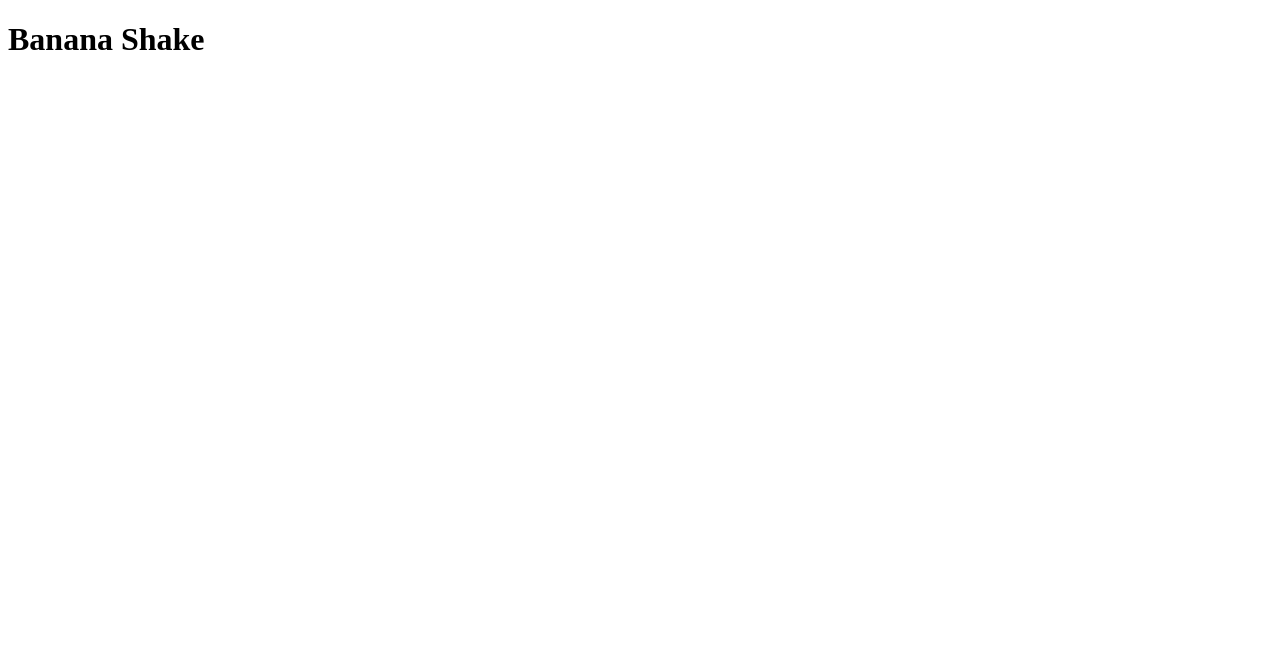
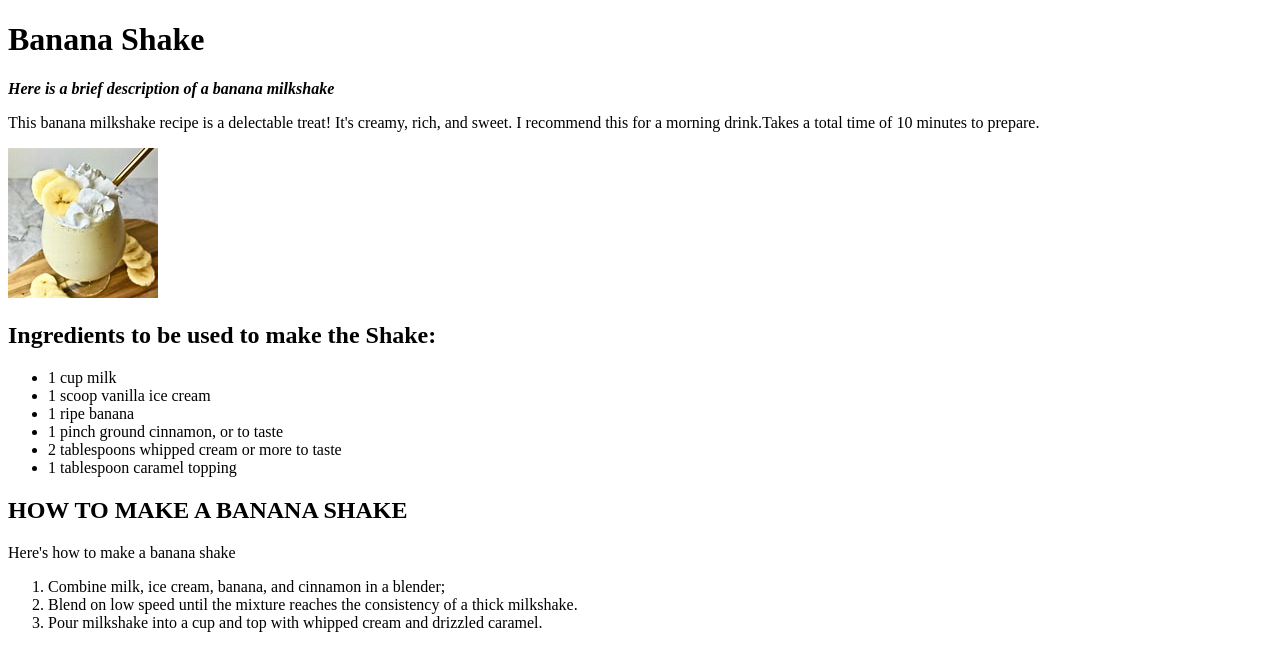
Before and after one commit to Acey3/odin-recipes, a plain HTML site: page recipes/bulkingmilkshake.html in a window 1280 px wide. Drawn offline with Linux system fonts and the light colour scheme.

Commit message:
added the image added the ingredients added the procedure

```diff
--- a/recipes/bulkingmilkshake.html
+++ b/recipes/bulkingmilkshake.html
@@ -7,6 +7,27 @@
 </head>
 <body>
     <h1>Banana Shake</h1>
+    <p><em><strong>Here is a brief description of a banana milkshake</strong></em></p>
+    <p>This banana milkshake recipe is a delectable treat!
+        It's creamy, rich, and sweet. I recommend this for a morning drink.Takes a total time of 10 minutes to prepare.</p>
+        <img src="/recipes/images/bananashake.jpeg" alt="This is an image of a banana Shake">
+        <h2>Ingredients to be used to make the Shake:</h2>
+        <ul>
+            <li>1 cup milk</li>
+            <li>1 scoop vanilla ice cream</li>
+            <li>1 ripe banana</li>
+            <li>1 pinch ground cinnamon, or to taste</li>
+            <li>2 tablespoons whipped cream or more to taste</li>
+            <li>1 tablespoon caramel topping</li>
+        </ul>
+        <h2>HOW TO MAKE A BANANA SHAKE</h2>
+        <P>Here's how to make a banana shake</P>
+        <ol>
+            <li>Combine milk, ice cream, banana, and cinnamon in a blender; </li>
+            <li>Blend on low speed until the mixture reaches the consistency of a thick milkshake. </li>
+            <li>Pour milkshake into a cup and top with whipped cream and drizzled caramel.</li>
+        </ol>
+
 
 </body>
 </html>
```
